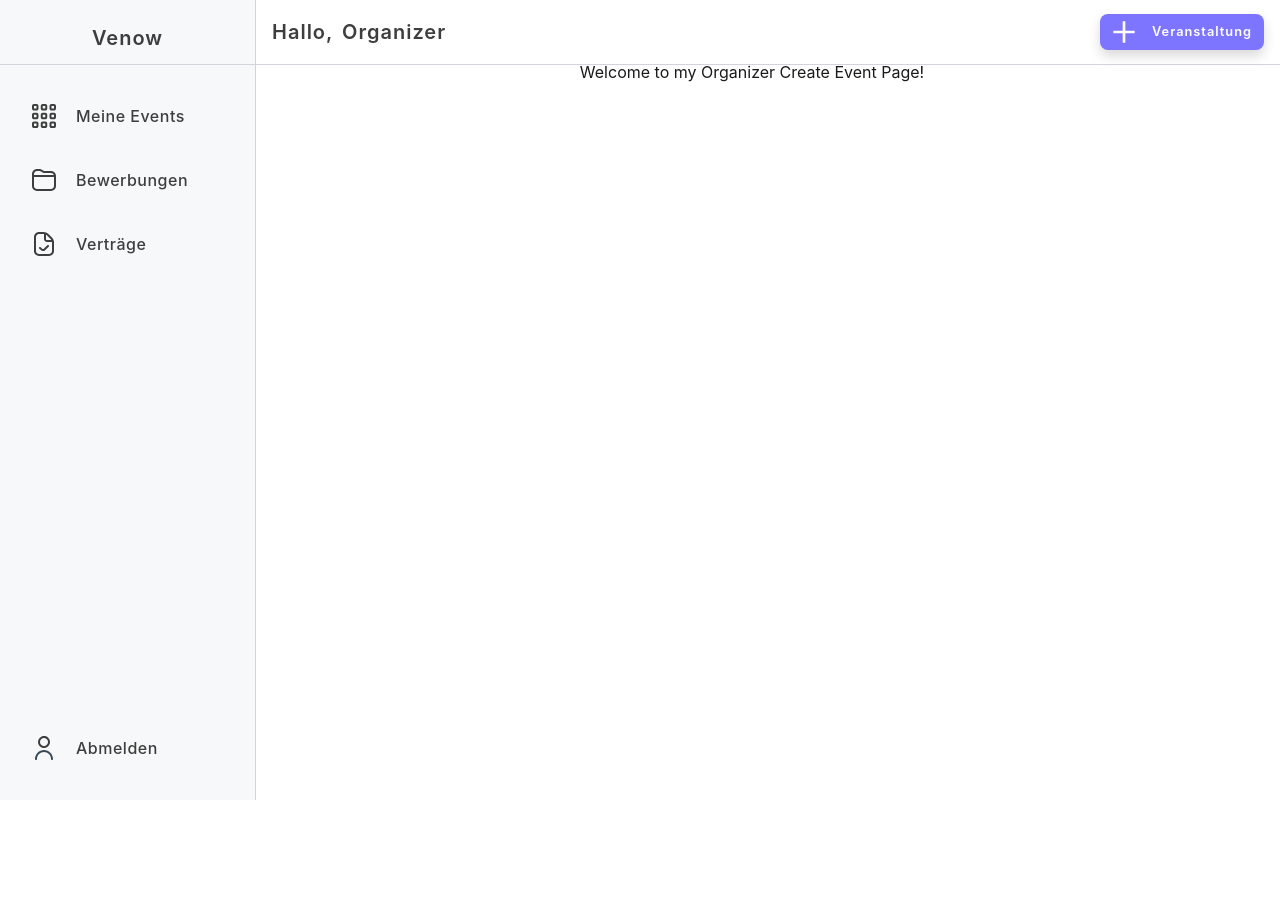
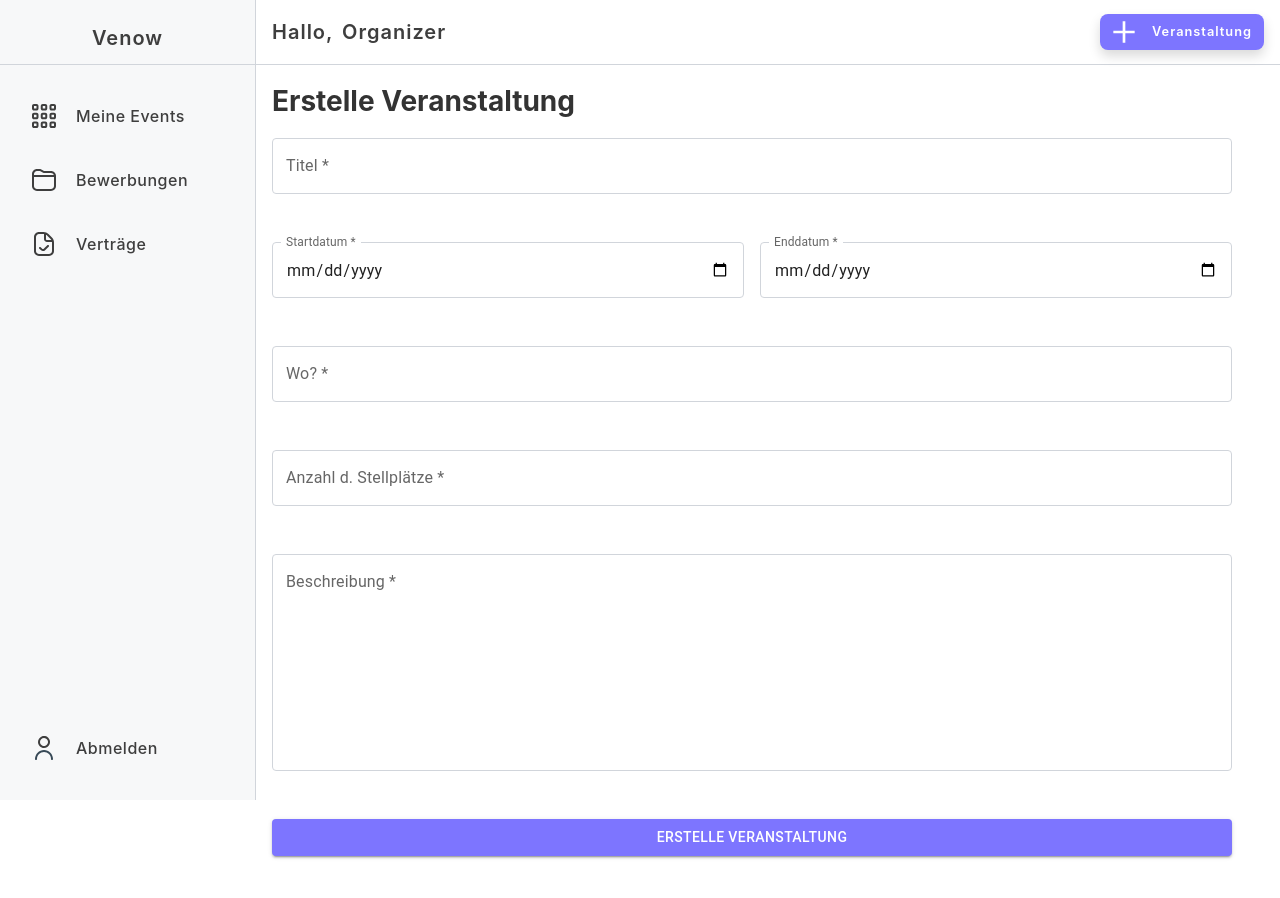
Before and after one commit to Hungfu123/venow-bachelor-luu, a React (Vite) app in the folder frontend/: page /organizer/1/events/create in a window 1280 px wide. Shown: the top 898 px of the page. Before the commit the page ends 800 px from the top, so only its background shows below. Built offline with nearby package versions, Linux system fonts and the light colour scheme.

Commit message:
[frontend] events overview

```diff
--- a/frontend/package.json
+++ b/frontend/package.json
@@ -10,10 +10,15 @@
     "preview": "vite preview"
   },
   "dependencies": {
+    "@emotion/react": "^11.14.0",
+    "@emotion/styled": "^11.14.0",
+    "@mui/material": "^6.4.1",
+    "@mui/system": "^6.4.1",
     "@svgr/rollup": "^8.1.0",
     "axios": "^1.7.9",
     "react": "^18.3.1",
     "react-dom": "^18.3.1",
+    "react-hook-form": "^7.54.2",
     "react-router-dom": "^7.1.1",
     "vite-plugin-svgr": "^4.3.0"
   },
--- a/frontend/src/pages/organizer/OrganizerCreateEvent.tsx
+++ b/frontend/src/pages/organizer/OrganizerCreateEvent.tsx
@@ -1,5 +1,115 @@
+import { useForm, FieldValues, Controller } from "react-hook-form";
+import { Button, TextField, Card, CardContent } from "@mui/material";
+import {useNavigate, useParams} from "react-router-dom";
+import axios from "axios";
+import "../../styles/CreateEvent.css";
+
 const OrganizerCreateEvent = () => {
-    return <h1>Welcome to my Organizer Create Event Page!</h1>
-}
+    console.log("Rendering OrganizerCreateEvent");
+    const { organizerId } = useParams();
+    const { control, handleSubmit, formState: { errors } } = useForm<FieldValues>();
+    const navigate = useNavigate();
+
+    const formatToLocalDateTime = (date: string) => `${date}T00:00:00`;
+
+    const onSubmit = async (data: FieldValues) => {
+        const apiUrl = `http://localhost:8080/organizer/${organizerId}/events/create`;
+
+        const eventRequest = {
+            title: data.title,
+            description: data.description,
+            location: data.location,
+            startDate: formatToLocalDateTime(data.startDate),
+            endDate: formatToLocalDateTime(data.endDate),
+            booths: Number(data.booths),
+        };
+
+        try {
+            const response = await axios.post(apiUrl, eventRequest);
+
+            navigate(`/organizer/${organizerId}/events`)
+            alert("Veranstaltung erfolgreich erstellt!");
+        } catch (error) {
+            alert("Fehler beim Erstellen des Events.");
+        }
+    };
+
+    return (
+        <div className="container">
+            <Card className="card-container">
+                <CardContent>
+                    <h2 className="heading">Erstelle Veranstaltung</h2>
+                    <form onSubmit={handleSubmit(onSubmit)} className="form">
+
+                        {/* Titel */}
+                        <Controller
+                            name="title"
+                            control={control}
+                            rules={{ required: "Titel ist erforderlich" }}
+                            render={({ field }) => (
+                                <TextField {...field} label="Titel *" fullWidth error={!!errors.title} helperText={errors.title?.message} className="textfield-container" />
+                            )}
+                        />
+
+                        {/* Datum */}
+                        <div style={{ display: "grid", gridTemplateColumns: "1fr 1fr", gap: "16px" }}>
+                            <Controller
+                                name="startDate"
+                                control={control}
+                                rules={{ required: "Startdatum ist erforderlich" }}
+                                render={({ field }) => (
+                                    <TextField {...field} label="Startdatum *" type="date" fullWidth InputLabelProps={{ shrink: true }} error={!!errors.startDate} helperText={errors.startDate?.message} className="textfield-container" />
+                                )}
+                            />
+                            <Controller
+                                name="endDate"
+                                control={control}
+                                rules={{ required: "Enddatum ist erforderlich" }}
+                                render={({ field }) => (
+                                    <TextField {...field} label="Enddatum *" type="date" fullWidth InputLabelProps={{ shrink: true }} error={!!errors.endDate} helperText={errors.endDate?.message} className="textfield-container" />
+                                )}
+                            />
+                        </div>
+
+                        {/* Ort */}
+                        <Controller
+                            name="location"
+                            control={control}
+                            rules={{ required: "Ort ist erforderlich" }}
+                            render={({ field }) => (
+                                <TextField {...field} label="Wo? *" fullWidth error={!!errors.location} helperText={errors.location?.message} className="textfield-container" />
+                            )}
+                        />
+
+                        {/* Anzahl Stellplätze */}
+                        <Controller
+                            name="booths"
+                            control={control}
+                            rules={{ required: "Anzahl ist erforderlich", min: { value: 1, message: "Mindestanzahl ist 1" } }}
+                            render={({ field }) => (
+                                <TextField {...field} label="Anzahl d. Stellplätze *" type="number" fullWidth error={!!errors.booths} helperText={errors.booths?.message} className="textfield-container" />
+                            )}
+                        />
+
+                        {/* Beschreibung */}
+                        <Controller
+                            name="description"
+                            control={control}
+                            rules={{ required: "Beschreibung ist erforderlich" }}
+                            render={({ field }) => (
+                                <TextField {...field} label="Beschreibung *" multiline rows={8} fullWidth error={!!errors.description} helperText={errors.description?.message} className="textfield-container" />
+                            )}
+                        />
+
+                        {/* Submit Button */}
+                        <Button type="submit" variant="contained" fullWidth className="submit-button">
+                            Erstelle Veranstaltung
+                        </Button>
+                    </form>
+                </CardContent>
+            </Card>
+        </div>
+    );
+};
 
 export default OrganizerCreateEvent;
--- a/frontend/src/pages/organizer/OrganizerEvents.tsx
+++ b/frontend/src/pages/organizer/OrganizerEvents.tsx
@@ -62,7 +62,10 @@ const OrganizerEvents = () => {
                         <div className="event-details mt-4 text-gray-600">
                             <div className="flex justify-between">
                                 <strong>Datum:</strong>
-                                <span>{new Date(event.startDate).toLocaleDateString()} - {new Date(event.endDate).toLocaleDateString()}</span>
+                                <span>
+                                    {new Date(event.startDate).toLocaleDateString()} -{" "}
+                                    {new Date(event.endDate).toLocaleDateString()}
+                                </span>
                             </div>
                             <div className="flex justify-between">
                                 <strong>Veranstaltungsort:</strong>
@@ -75,9 +78,9 @@ const OrganizerEvents = () => {
                         </div>
                         <div className="event-footer">
                             <Link
-                                to={`/organizer/${organizerId}/events/${event.eventId}/applications`} // KORREKTE URL für Bewerbungen
+                                to={`/organizer/${organizerId}/events/${event.eventId}/applications`}
                                 className="view-button"
-                                onClick={(e) => e.stopPropagation()} // Verhindert Karten-Navigation
+                                onClick={(e) => e.stopPropagation()}
                             >
                                 Bewerbungen ansehen
                             </Link>
--- /dev/null
+++ b/frontend/src/styles/CreateEvent.css
@@ -0,0 +1,57 @@
+/* Container-Styling */
+.container {
+    max-width: 90rem;
+    margin: 0 auto;
+    border: none}
+
+/* Card-Styling */
+.card-container {
+    box-shadow: none !important;
+    border: none !important;
+    background-color: transparent !important;
+}
+
+/* Überschrift */
+.heading {
+    text-align: left;
+    font-size: 1.75rem;
+    font-weight: bold;
+    margin-bottom: 1rem;
+    color: #333;
+}
+
+/* Formular */
+.form {
+    display: flex;
+    flex-direction: column;
+    gap: 3rem;
+}
+
+/* Standard-Border für TextFields */
+.textfield-container .MuiOutlinedInput-notchedOutline {
+    border-color: #D1D5DB;
+}
+
+/* Hover-Border */
+.textfield-container:hover .MuiOutlinedInput-notchedOutline {
+    border-color: #7D75FF !important;
+}
+
+/* Fokus-Border */
+.textfield-container.Mui-focused .MuiOutlinedInput-notchedOutline {
+    border-color: #7D75FF !important;
+}
+
+/* Fokus-Label */
+.textfield-container .MuiInputLabel-root.Mui-focused {
+    color: #7D75FF !important;
+}
+
+/* Submit Button */
+.submit-button {
+    background-color: #7D75FF !important;
+    color: white !important;
+    font-weight: bold;
+    padding: 12px;
+    border-radius: 8px;
+}
--- a/frontend/src/styles/GridEvent.css
+++ b/frontend/src/styles/GridEvent.css
@@ -122,3 +122,35 @@
     color: #544DC9; /* Schriftfarbe bei Hover */
     font-weight: bold; /* Fettgedruckt bei Hover */
 }
+.success-box {
+    background-color: #d4edda; /* Helles Grün */
+    color: #155724; /* Dunkles Grün */
+    padding: 12px;
+    border-radius: 6px;
+    border: 1px solid #c3e6cb;
+    margin-bottom: 16px;
+    font-weight: bold;
+    text-align: center;
+    animation: fadeOut 3s ease-in-out forwards;
+}
+
+.loading-message {
+    color: #007bff;
+    font-weight: bold;
+    text-align: center;
+    padding: 12px;
+}
+
+.error-message {
+    color: #d9534f;
+    font-weight: bold;
+    text-align: center;
+    padding: 12px;
+}
+
+/* Erfolgsbox langsam ausblenden */
+@keyframes fadeOut {
+    0% { opacity: 1; }
+    90% { opacity: 1; }
+    100% { opacity: 0; display: none; }
+}
```
Also changed, not shown: 1 other file (tests, documents, lock files or other folders).
